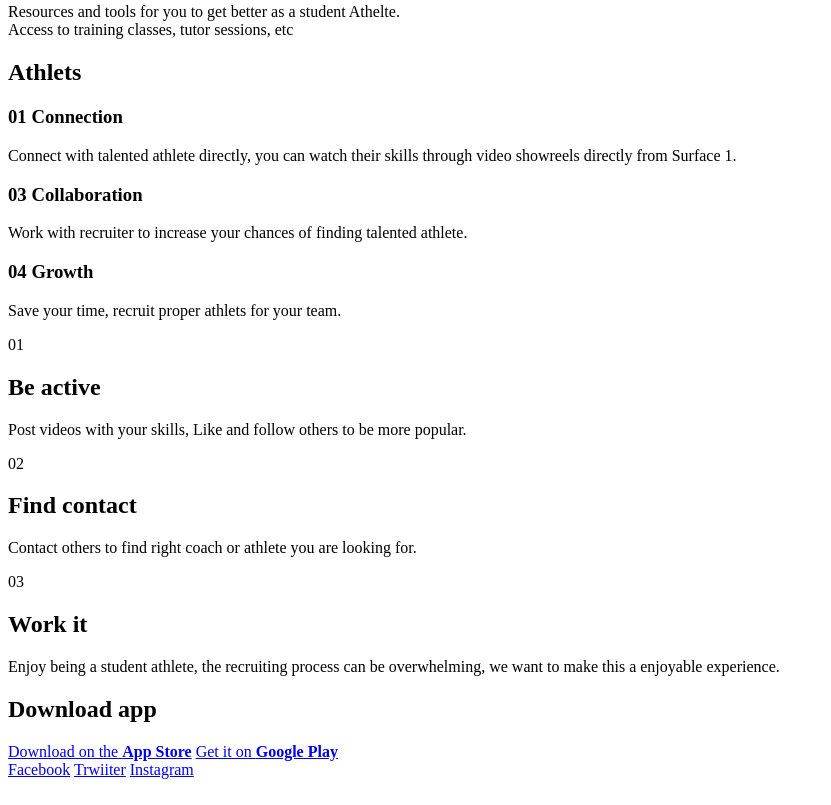
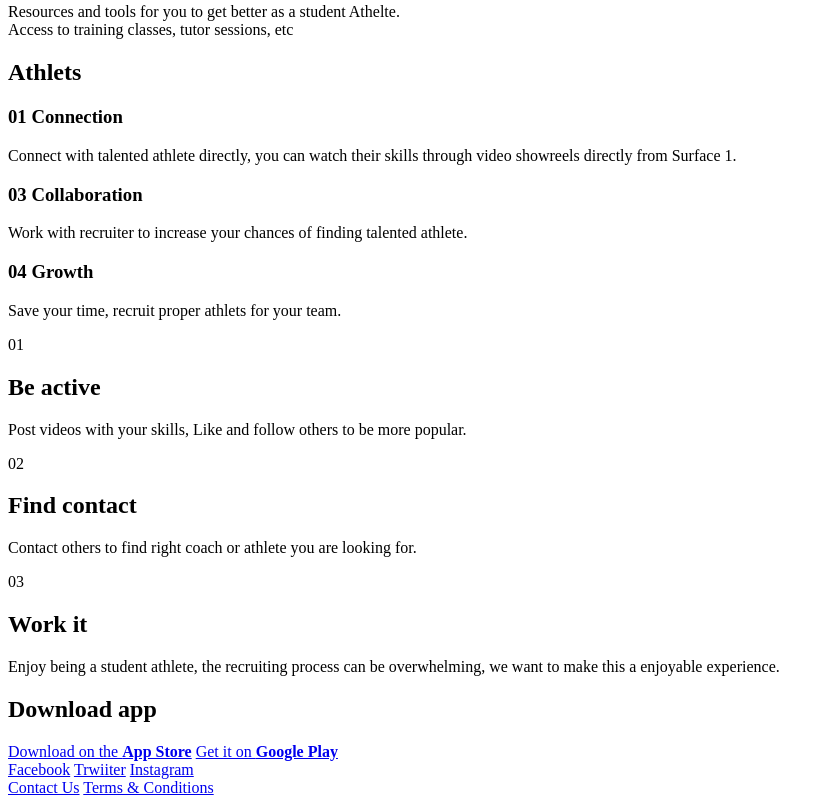
Before and after one commit to Loriens/surface, a plain HTML site: page index.html in a window 1280 px wide. Shown: the part 463-1268 px from the top of the page, without its empty margins (0-831 px from the left). Drawn offline with Linux system fonts and the light colour scheme.

Commit message:
Mark page-footer with BEM in index.html

```diff
--- a/index.html
+++ b/index.html
@@ -97,6 +97,11 @@
         <a class="socal-btns__btn socal-btns__btn--tw" href="#">Trwiiter</a>
         <a class="socal-btns__btn socal-btns__btn--inst" href="#">Instagram</a>
       </section><!--//socal-btns-->
+      <section class="more-links">
+        <div class="site-logo"></div>
+        <a class="more-links__btn socal-btns__btn--first" href="#">Contact Us</a>
+        <a class="more-links__btn" href="#">Terms & Conditions</a>
+      </section><!--//more-links-->
     </footer><!--//page-footer-->
 
   </body>
```
